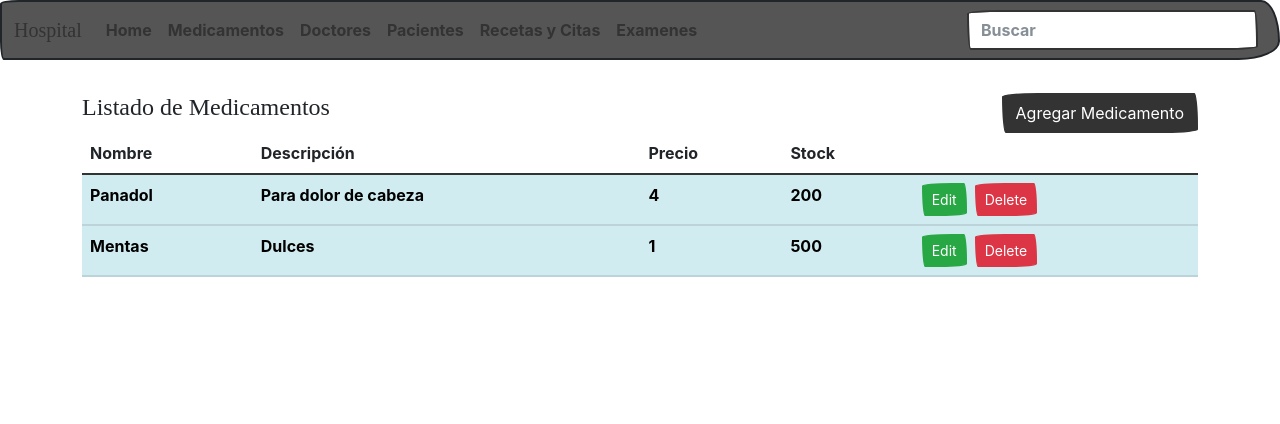
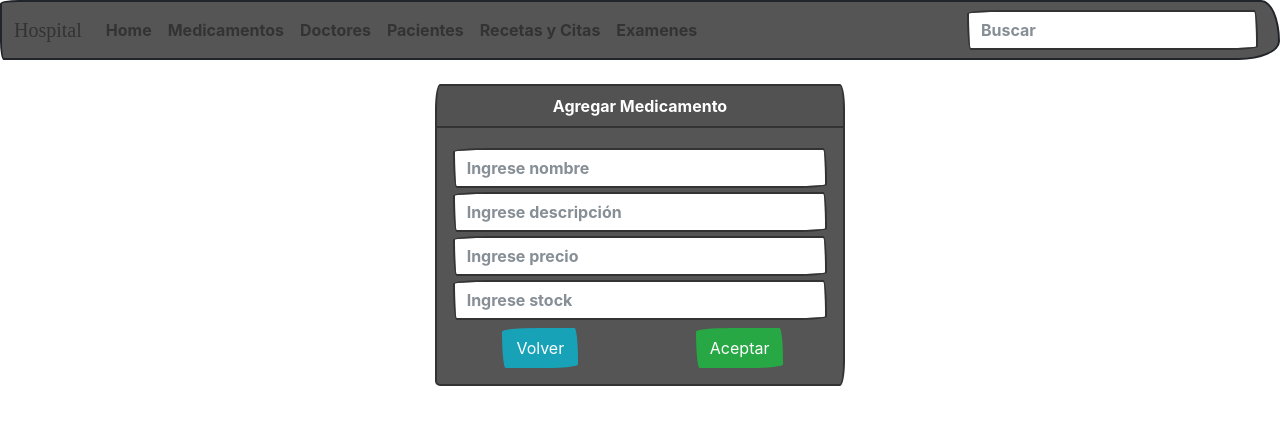
Before and after one commit to AbelAvendanoArgueta/Angular_Hospital_System_2.0, an Angular app in the folder frontend/: page /mainmenu/medicamentos/add in a window 1280 px wide. Before the commit this address led to /. Shown: the top 424 px of the page. Built offline with nearby package versions, Linux system fonts and the light colour scheme; a web font is replaced by a local one.

Commit message:
configuracion basica de ruteo tomando en cuenta la ruta que seguiran las diferentes interfaces, interfaz de agregar o quitar medicamentos fue agregada

```diff
--- a/frontend/src/app/app-routing.module.ts
+++ b/frontend/src/app/app-routing.module.ts
@@ -7,8 +7,8 @@ import { AddEditDrugComponent } from './components/add-edit-drug/add-edit-drug.c
 
 const routes: Routes = [
   { path: '', component: ListDrugsComponent},
-  { path: 'add', component: AddEditDrugComponent },
-  { path: 'edit/:id', component: AddEditDrugComponent },
+  { path: 'mainmenu/medicamentos/add', component: AddEditDrugComponent },
+  { path: 'mainmenu/medicamentos/edit/:id', component: AddEditDrugComponent },
   { path: '**', redirectTo: '', pathMatch: 'full'}
 ];
 
--- a/frontend/src/app/components/add-edit-drug/add-edit-drug.component.html
+++ b/frontend/src/app/components/add-edit-drug/add-edit-drug.component.html
@@ -1 +1,19 @@
-<p>add-edit-drug works!</p>
+<div class="row mt-4">
+    <div class="col-lg-4 offset-lg-4">
+        <div class="card text-white bg-secondary mb-3" style="max-width: 30rem;">
+            <div class="card-header text-center">Agregar Medicamento</div>
+            <div class="card-body">
+                <input type="email" class="form-control mt-1" placeholder="Ingrese nombre">
+                <input type="email" class="form-control mt-1" placeholder="Ingrese descripción">
+                <input type="email" class="form-control mt-1" placeholder="Ingrese precio">
+                <input type="email" class="form-control mt-1" placeholder="Ingrese stock">
+                <div class="row">
+                    <div class="col-lg-6 mt-2 text-center">
+                        <button routerLink="/mainmenu/medicamentos/" type="button" class="btn btn-info">Volver</button>
+                    </div>
+                    <div class="col-lg-6 mt-2 text-center">
+                        <button type="button" class="btn btn-success">Aceptar</button>
+                    </div>
+                </div>
+    </div>
+</div>
--- a/frontend/src/app/components/list-drugs/list-drugs.component.html
+++ b/frontend/src/app/components/list-drugs/list-drugs.component.html
@@ -1,7 +1,7 @@
 <div class="container">
     <div class="title">
         <h4>Listado de Medicamentos</h4>
-        <button type="button" class="btn btn-primary" routerLink="/add">Agregar Medicamento</button>
+        <button type="button" class="btn btn-primary" routerLink="/mainmenu/medicamentos/add">Agregar Medicamento</button>
     </div>
     <table class="table table-hover">
         <thead>
@@ -20,7 +20,7 @@
             <td>{{ item.price }}</td>
             <td>{{ item.stock }}</td>
             <th>
-                <button routerLink="/edit/{{item.id}}" type="button" class="btn btn-success btn-sm">Edit</button>
+                <button routerLink="/mainmenu/medicamentos/edit/{{item.id}}" type="button" class="btn btn-success btn-sm">Edit</button>
                 <button type="button" class="btn btn-danger btn-sm ms-2">Delete</button>
             </th>
           </tr>
```
